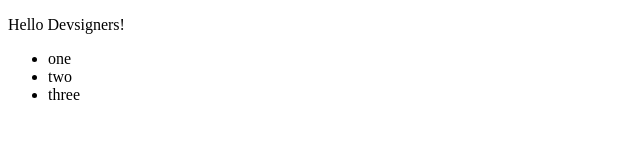
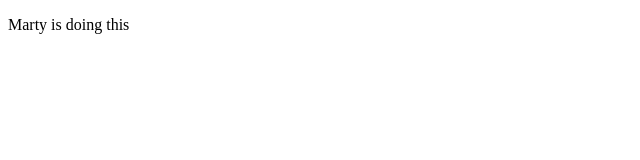
Before and after one commit to acl-devsign-winter-2018/template-project, a website built with webpack: page src/index.html in a window 1280 px wide. Shown: the whole page, without its empty margins (0-640 px from the left). Built offline with nearby package versions, Linux system fonts and the light colour scheme.

Commit message:
do my lab

```diff
--- a/src/app.html
+++ b/src/app.html
@@ -1,6 +1 @@
-<p>Hello Devsigners!</p>
-<ul>
-  <li>one</li>
-  <li>two</li>
-  <li>three</li>
-</ul>
+<p>Marty is doing this</p>
```
